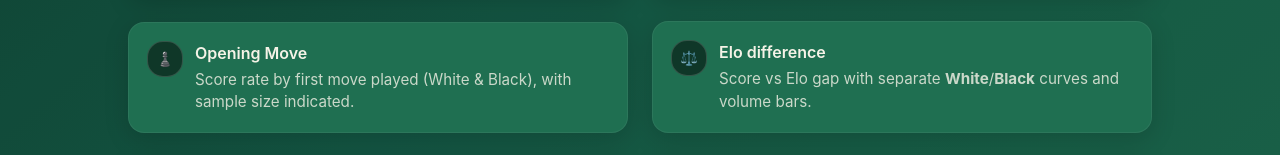
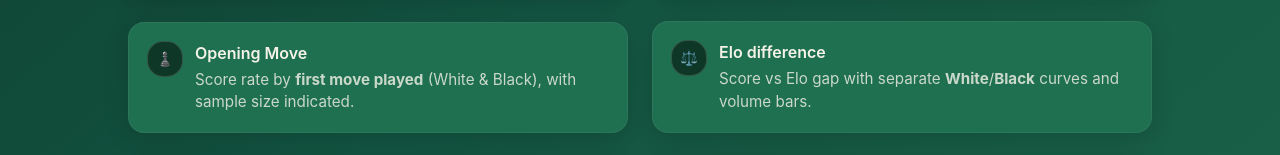
Before and after one commit to ag-algolab/ag-algolab.github.io, a React (Vite) app: page /#/shahmat in a window 1280 px wide. Shown: the part 629-784 px from the top of the page. Built offline with nearby package versions, Linux system fonts and the light colour scheme.

Commit message:
Update ShahMat.jsx

```diff
--- a/src/pages/ShahMat.jsx
+++ b/src/pages/ShahMat.jsx
@@ -161,7 +161,7 @@ export default function ShahMat() {
                 <div className="flex-1">
                   <h3 className="card-subtitle">Opening Move</h3>
                   <p className="card-text">
-                    Score rate by first move played (White & Black), with sample size indicated.
+                    Score rate by <strong>first move played</strong> (White & Black), with sample size indicated.
                   </p>
                 </div>
               </div>
```
